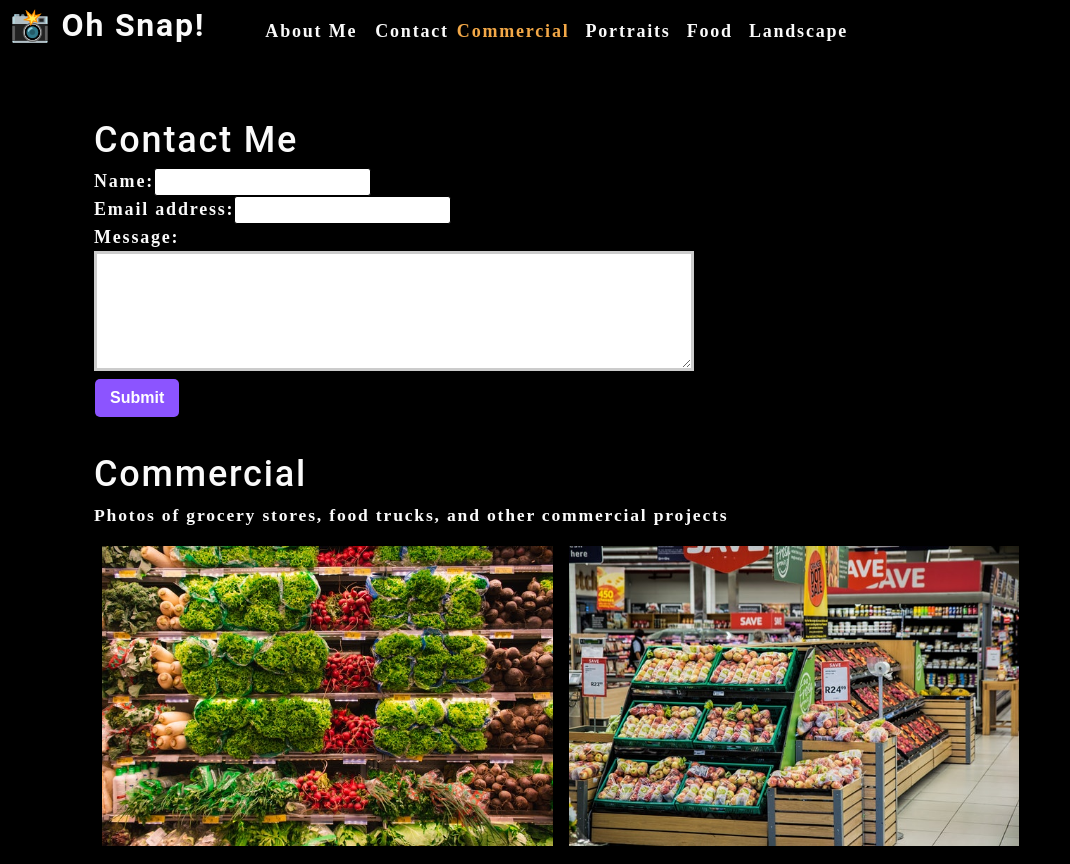
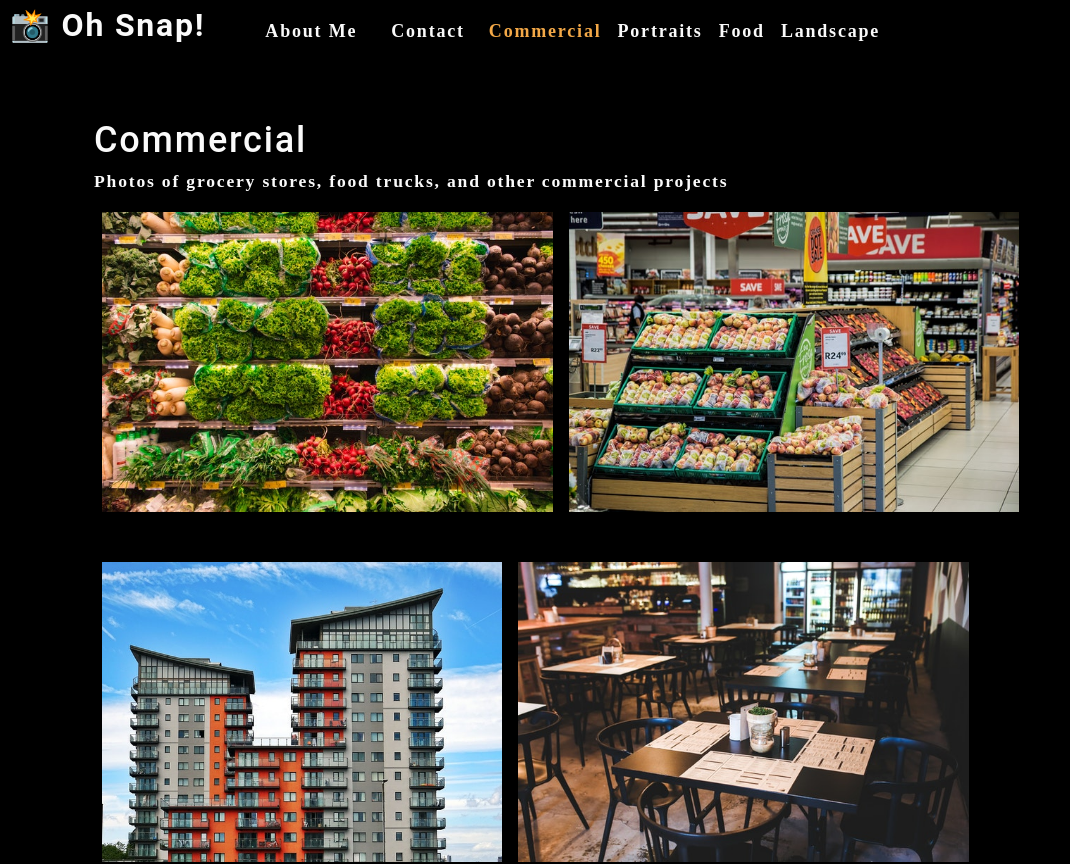
Before and after one commit to austingilmora/photo-port, a React (Create React App) app: page / in a window 1280 px wide. Shown: the top 864 px of the page, without its empty margins (0-1070 px from the left). Built offline with nearby package versions, Linux system fonts and the light colour scheme.

Commit message:
conditionally render contact

```diff
--- a/src/App.js
+++ b/src/App.js
@@ -5,6 +5,7 @@
 import ContactForm from './components/Contact';
 
 function App() {
+  const [contactSelected, setContactSelected] = useState(false);
   const [ categories ] = useState([
       {
           name: "commercial",
@@ -32,11 +33,18 @@
         categories={categories}
         setCurrentCategory={setCurrentCategory}
         currentCategory={currentCategory}
+        contactSelected={contactSelected}
+        setContactSelected={setContactSelected}
       ></Nav>
       <main>
-        <ContactForm></ContactForm>
-        <Gallery currentCategory={currentCategory}></Gallery>
-        <About />
+        {!contactSelected ? (
+          <>
+            <Gallery currentCategory={currentCategory}></Gallery>
+            <About />
+          </>
+        ) : (
+          <ContactForm></ContactForm>
+        )}
       </main>
     </div>
   );
--- a/src/components/Contact/index.js
+++ b/src/components/Contact/index.js
@@ -1,12 +1,30 @@
 import React, { useState } from 'react';
+import { validateEmail } from '../../utils/helpers';
 
 
 function ContactForm() {
     const [formState, setFormState] = useState({ name: '', email: '', message: ' '});
     const { name, email, message } = formState;
+    const [errorMessage, setErrorMessage] = useState('')
 
     function handleChange(e) {
-        setFormState({...formState, [e.target.name]: e.target.value })
+        if(e.target.name === 'email') {
+            const isValid =validateEmail(e.target.value);
+            if (!isValid) {
+                setErrorMessage('Your email is invalid.')
+            } else {
+                setErrorMessage('')
+            }
+        } else {
+            if(!e.target.value.length) {
+                setErrorMessage(`${e.target.name} is required.`)
+            } else {
+                setErrorMessage('')
+            }
+        }
+        if(!errorMessage) {
+            setFormState({...formState, [e.target.name]: e.target.value })
+        }
     }
 
     function handleSubmit(e) {
@@ -20,15 +38,20 @@
             <form id="contact-form" onSubmit={handleSubmit}>
                 <div>
                     <label htmlFor="name">Name:</label>
-                    <input type="text" defaultValue={name} onChange={handleChange} name="name" />
+                    <input type="text" defaultValue={name} onBlur={handleChange} name="name" />
                 </div>
                 <div>
                     <label htmlFor='email'>Email address:</label>
-                    <input type="email" defaultValue={email} onChange={handleChange} name="email" />
+                    <input type="email" defaultValue={email} onBlur={handleChange} name="email" />
                 </div>
                 <div>
                     <label htmlFor='message'>Message:</label>
-                    <textarea name="message" defaultValue={message} onChange={handleChange} rows="5" />
+                    <textarea name="message" defaultValue={message} onBlur={handleChange} rows="5" />
+                    {errorMessage && (
+                        <div>
+                            <p className='error-text'>{errorMessage}</p>
+                        </div>
+                    )}
                 </div>
                 <button type="submit">Submit</button>
             </form>
--- a/src/components/Nav/index.js
+++ b/src/components/Nav/index.js
@@ -7,7 +7,9 @@
     const {
         categories = [],
         setCurrentCategory,
-        currentCategory
+        currentCategory,
+        contactSelected,
+        setContactSelected
     } = props
 
 
@@ -25,20 +27,21 @@
             <nav>
                 <ul className='flex-row'>
                     <li className='mx-2'>
-                        <a data-testid="about" href='#about'>
+                        <a data-testid="about" href='#about' onClick={() => setContactSelected(false)}>
                             About Me
                         </a>
                     </li>
-                    <li>
-                        <span>Contact</span>
+                    <li className={`mx-2 ${contactSelected && 'navActive'}`}>
+                        <span onClick={() => setContactSelected(true)}>Contact</span>
                     </li>
                     {
                         categories.map((category) => (
                             <li className={`mx-1 ${
-                                currentCategory.name === category.name && 'navActive'
+                                currentCategory.name === category.name && !contactSelected && 'navActive'
                                 }`} key={category.name}>
                                 <span
                                     onClick={() => {
+                                        setContactSelected(false)
                                         setCurrentCategory(category)
                                     }}
                                 >
```
